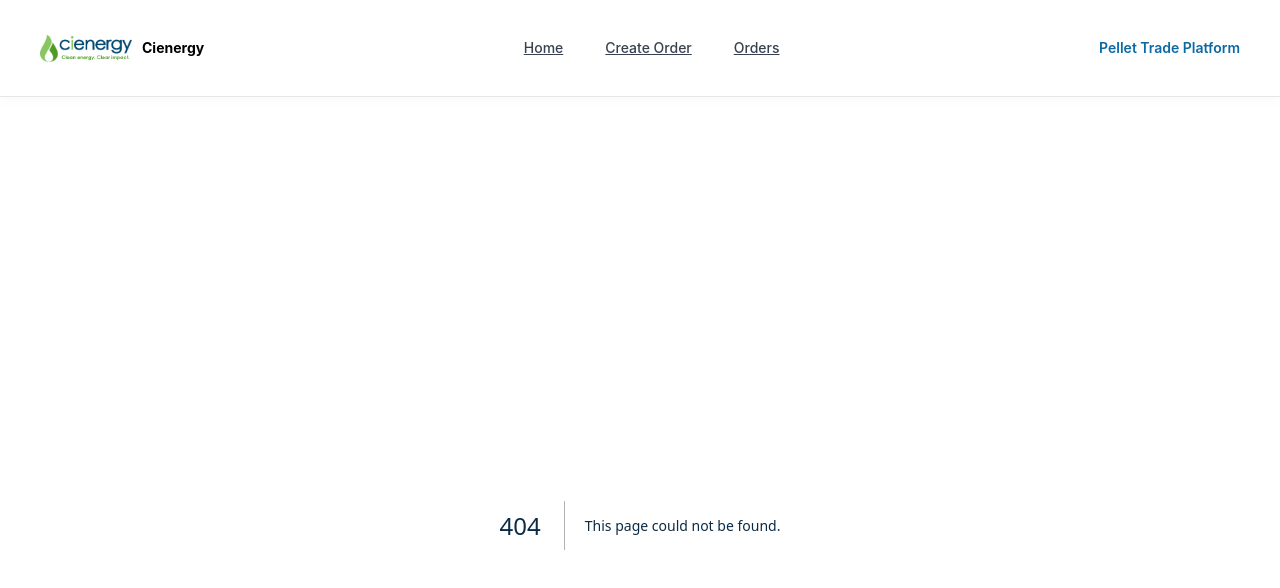
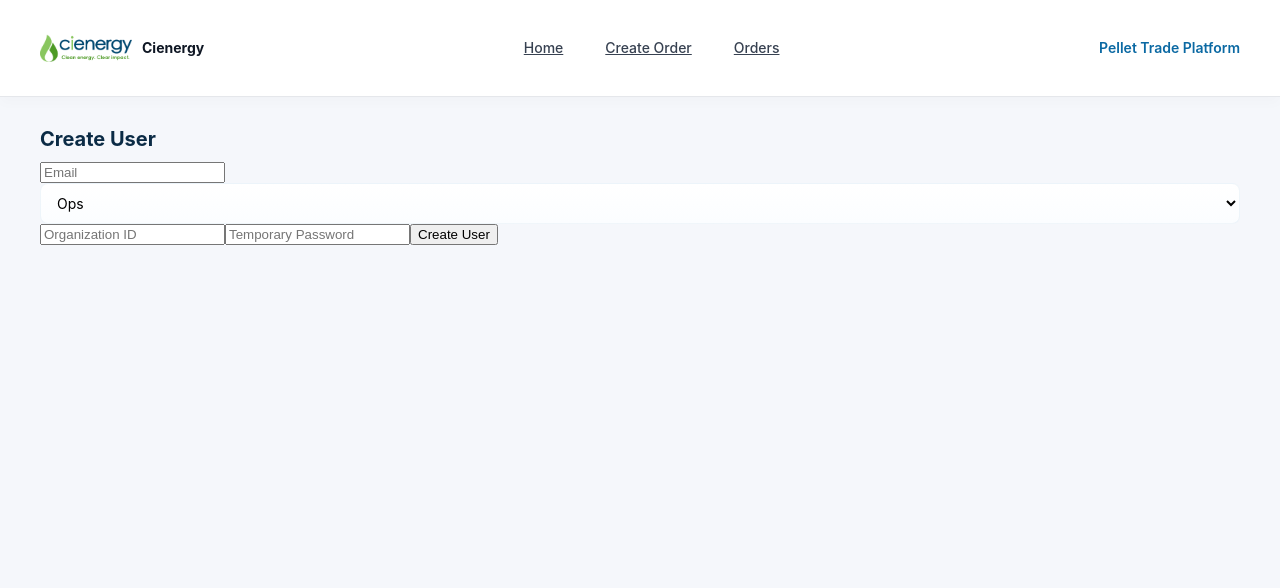
Before and after one commit to Cienergy/pellet-trade-platform, a Next.js app: page /admin/users in a window 1280 px wide. Before the commit this address had no page. Shown: the top 588 px of the page. Built offline with nearby package versions, Linux system fonts and the light colour scheme.

Commit message:
Add: Added user addition UI

```diff
--- /dev/null
+++ b/pages/admin/users.js
@@ -0,0 +1,75 @@
+import { useState } from "react";
+
+export default function AdminUsers() {
+  const [email, setEmail] = useState("");
+  const [role, setRole] = useState("ops");
+  const [orgId, setOrgId] = useState("");
+  const [password, setPassword] = useState("");
+  const [msg, setMsg] = useState("");
+
+  async function createUser() {
+    setMsg("Creating...");
+    const res = await fetch("/api/admin/users/create", {
+      method: "POST",
+      headers: { "Content-Type": "application/json" },
+      body: JSON.stringify({ email, role, orgId, password }),
+    });
+
+    const data = await res.json();
+    if (!res.ok) {
+      setMsg(data.error || "Error");
+    } else {
+      setMsg("User created successfully");
+      setEmail("");
+      setPassword("");
+    }
+  }
+
+  return (
+    <div className="max-w-md mx-auto mt-10 space-y-4">
+      <h1 className="text-xl font-semibold">Create User</h1>
+
+      <input
+        className="border p-2 w-full"
+        placeholder="Email"
+        value={email}
+        onChange={(e) => setEmail(e.target.value)}
+      />
+
+      <select
+        className="border p-2 w-full"
+        value={role}
+        onChange={(e) => setRole(e.target.value)}
+      >
+        <option value="ops">Ops</option>
+        <option value="finance">Finance</option>
+        <option value="buyer">Buyer</option>
+        <option value="admin">Admin</option>
+      </select>
+
+      <input
+        className="border p-2 w-full"
+        placeholder="Organization ID"
+        value={orgId}
+        onChange={(e) => setOrgId(e.target.value)}
+      />
+
+      <input
+        className="border p-2 w-full"
+        type="password"
+        placeholder="Temporary Password"
+        value={password}
+        onChange={(e) => setPassword(e.target.value)}
+      />
+
+      <button
+        onClick={createUser}
+        className="bg-black text-white px-4 py-2 rounded"
+      >
+        Create User
+      </button>
+
+      {msg && <div className="text-sm">{msg}</div>}
+    </div>
+  );
+}
```
Also changed, not shown: pages/api/admin/users/create.js (added, +37 -0 lines).
